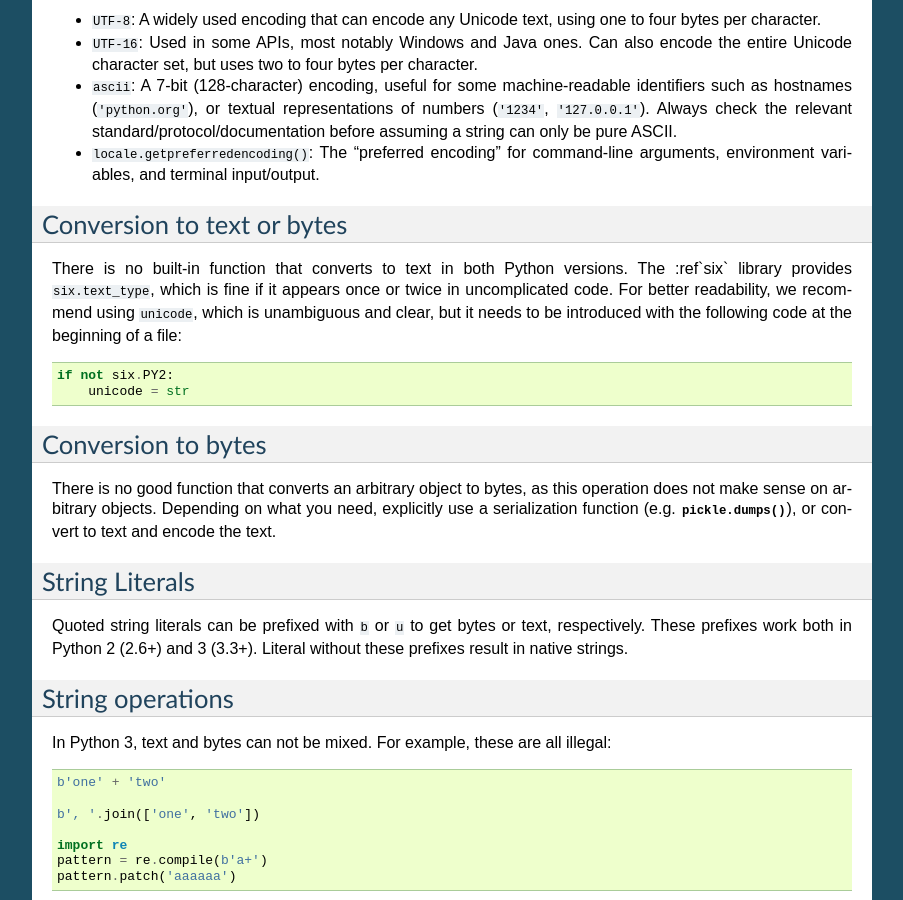
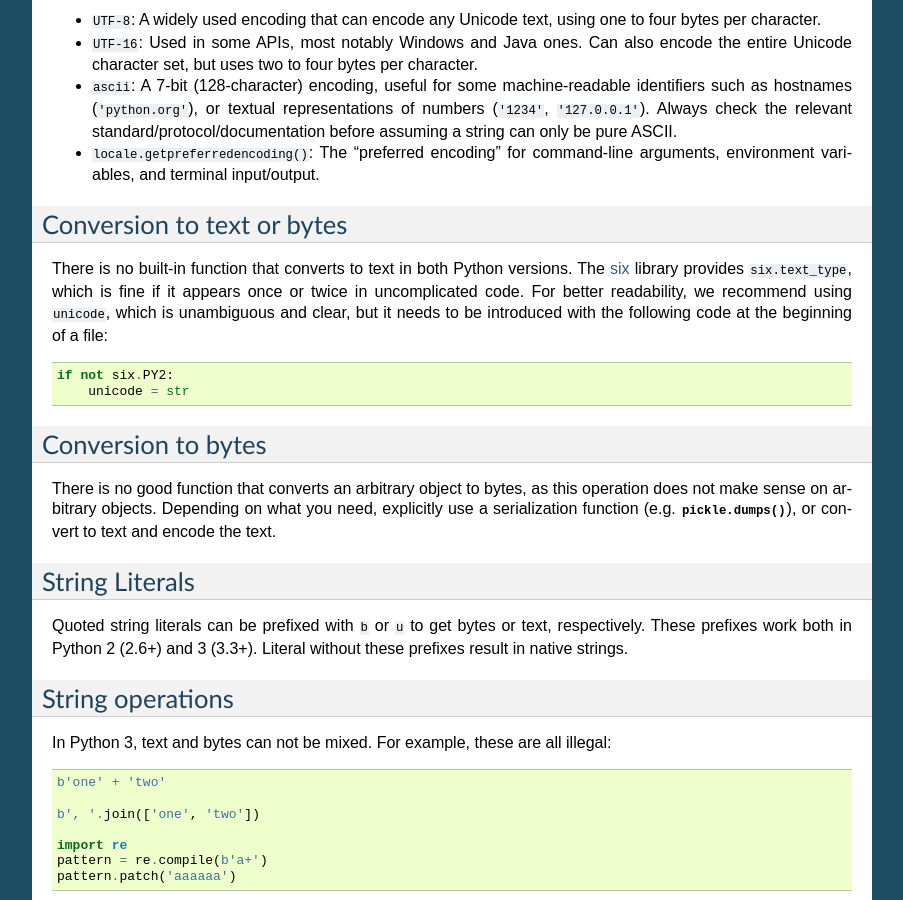
Before and after one commit to fedora-python/portingguide, a Sphinx documentation site: the page built from source/strings.rst, in a window 1280 px wide and 900 px high, scrolled down 1318 px. Shown: the whole window, without its empty margins (198-1101 px from the left). Built offline with Sphinx 7.4.7, drawn with Linux system fonts in a browser that asks for light colours.

Commit message:
Fixing reference

```diff
--- a/source/strings.rst
+++ b/source/strings.rst
@@ -106,7 +106,7 @@ Conversion to text or bytes
 ---------------------------
 
 There is no built-in function that converts to text in both Python versions.
-The :ref`six` library provides ``six.text_type``, which is fine if it appears
+The :ref:`six` library provides ``six.text_type``, which is fine if it appears
 once or twice in uncomplicated code.
 For better readability, we recommend using ``unicode``,
 which is unambiguous and clear, but it needs to be introduced with the
```
